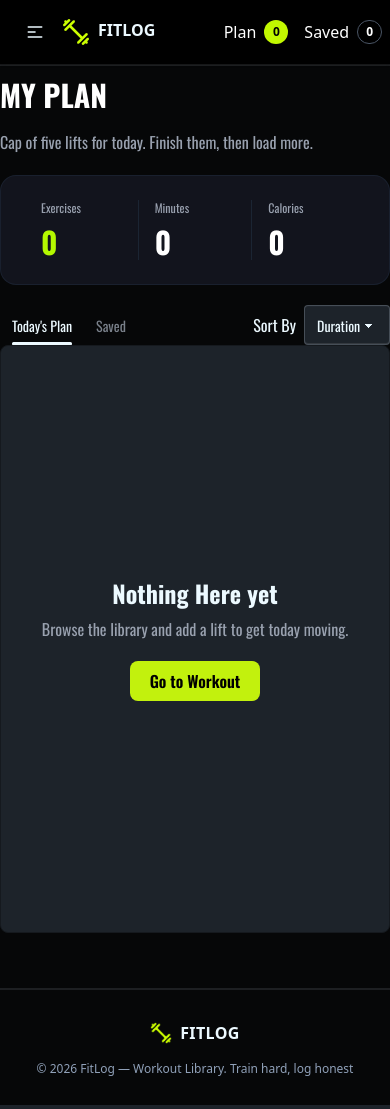
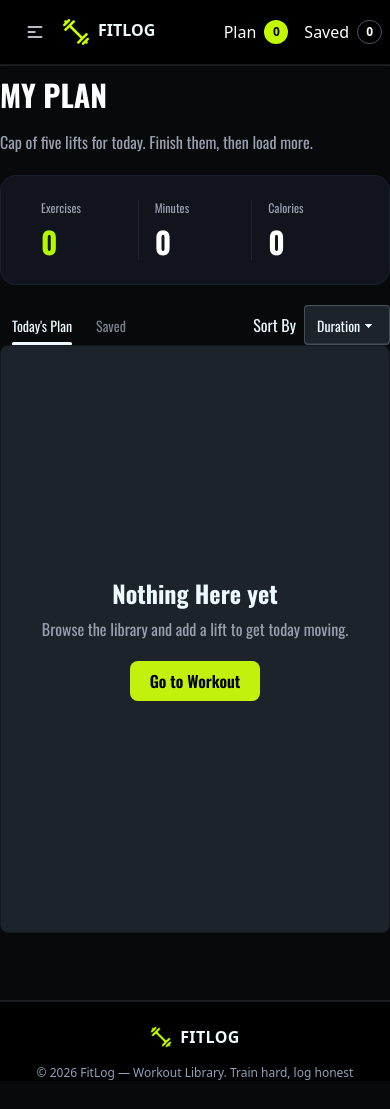
Before and after one commit to tanvirahmedmahin10/assignment-6, a Next.js app: page /myplan in a window 390 px wide. Built offline with nearby package versions, Linux system fonts and the light colour scheme.

Commit message:
light dark body and dark foote

```diff
--- a/src/app/Components/Footer.tsx
+++ b/src/app/Components/Footer.tsx
@@ -5,8 +5,8 @@ import Image from 'next/image';
 const Footer = () => {
   return (
     <footer className="w-full mt-auto">
-
-      <div className="divider mt-12 sm:mt-20"></div>
+       <div className="bg-black">
+      <div className="divider h-0 mt-17 sm:mt-20"></div>
 
       <div className="my-6 sm:mb-10 container mx-auto px-4 sm:px-6 flex flex-col sm:flex-row items-center justify-between gap-4 text-center sm:text-left">
         <div className="flex gap-2 items-center justify-center">
@@ -23,7 +23,7 @@ const Footer = () => {
           © 2026 FitLog — Workout Library. Train hard, log honest
         </p>
       </div>
-
+      </div>
     </footer>
 
   );
--- a/src/app/layout.tsx
+++ b/src/app/layout.tsx
@@ -31,7 +31,7 @@ export default function RootLayout({ children }: LayoutProps<"/">) {
       className={`${geistSans.variable} ${geistMono.variable} h-full antialiased`}
     >
       <body className={`min-h-full flex flex-col`}>
-        <div className='bg-black/80 pb-1'>
+        <div className='bg-black/75 pb-1'>
         <GymPovider>
 
           <Navbar></Navbar>
```
